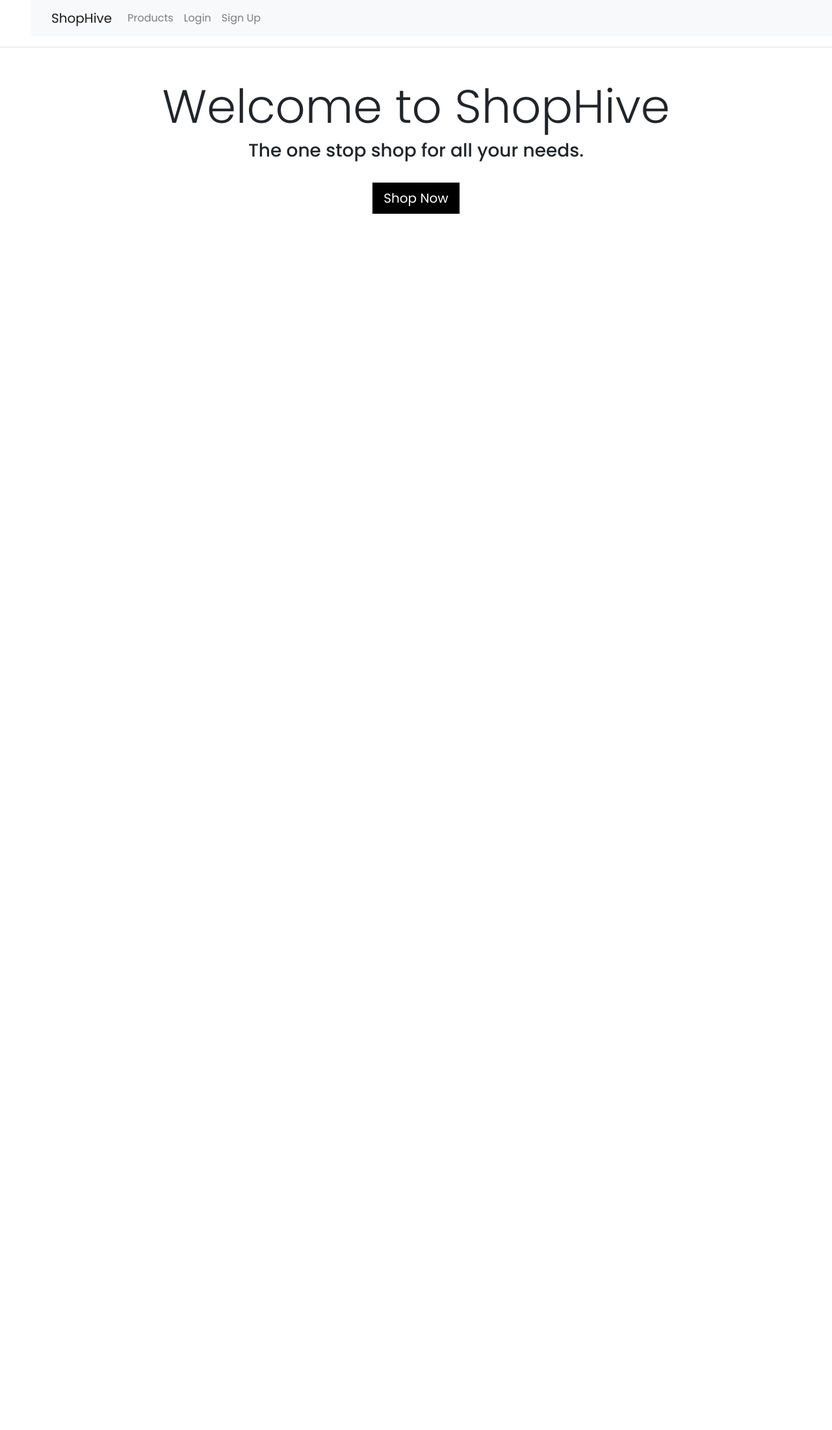
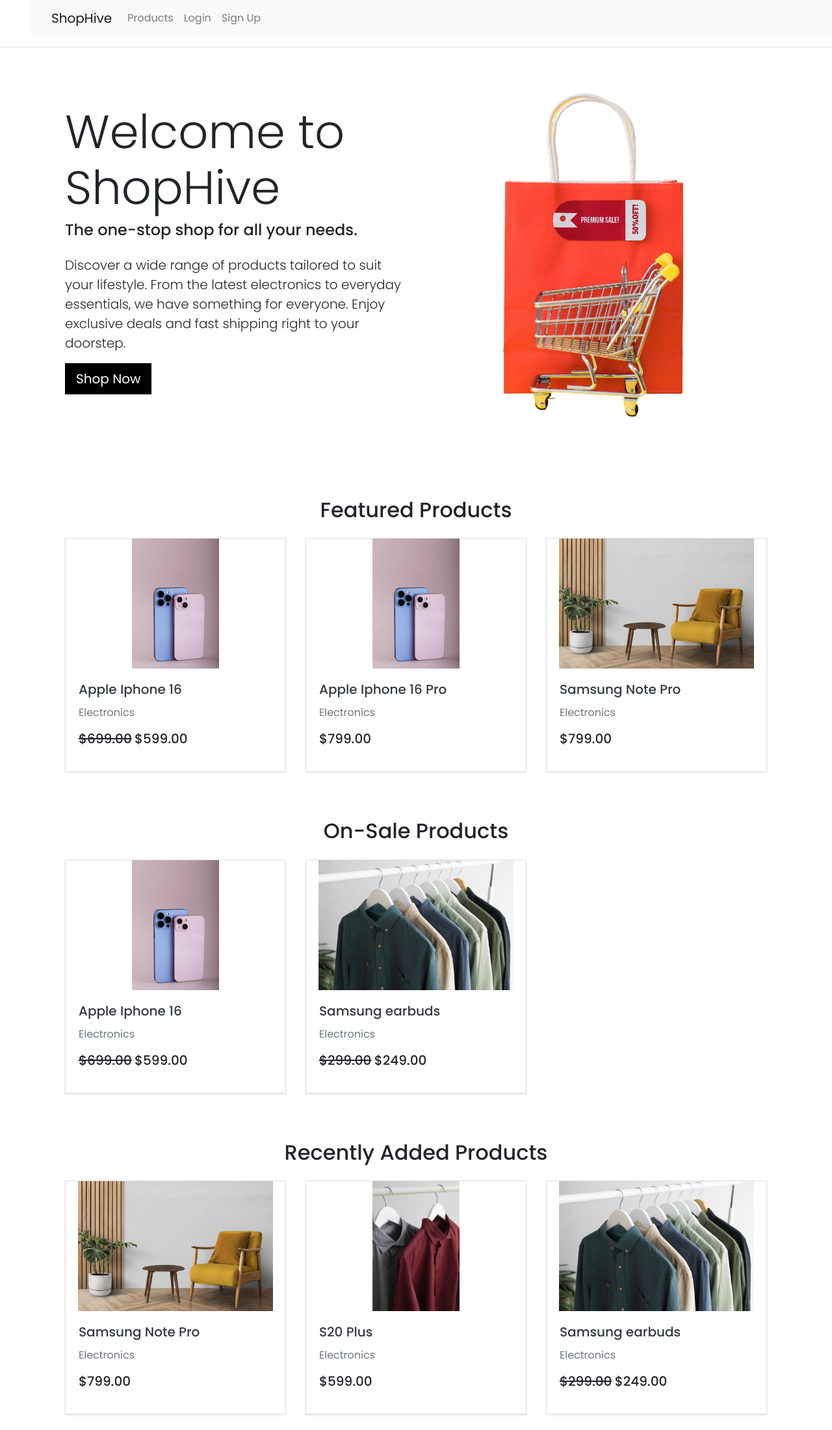
Before and after one commit to mijwad7/ecommerce_project, a Django app: page / in a window 1280 px wide. Shown: the whole page at 65% size. Before the commit the page ends 329 px from the top, so only its background shows below. Run offline with Django 5.2, Linux system fonts and the light colour scheme; data comes from the database, SQL or seed files in the repository; some libraries are stand-ins or nearby versions.

Commit message:
Implemented index page

```diff
--- a/ecommerce_admin/templates/admin/user_list.html
+++ b/ecommerce_admin/templates/admin/user_list.html
@@ -18,7 +18,7 @@
             <td>{{ user.email }}</td>
             <td>{% if user.is_blocked %}Yes{% else %}No{% endif %}</td>
             <td>
-                <a href="{% url 'edit_user' user.id %}" class="btn btn-warning btn-sm">Edit</a>
+                <a href="{% url 'edit_user' user.id %}" class="btn btn-black btn-sm">Edit</a>
             </td>
         </tr>
         {% endfor %}
--- a/ecommerce_app/otp_utils.py
+++ b/ecommerce_app/otp_utils.py
@@ -1,5 +1,6 @@
 from django.core.mail import send_mail
 from .models import EmailOTPDevice
+
 
 def send_otp_to_email(user, force_resend=False):
     # Create or get an existing OTP device for the user
@@ -12,6 +13,6 @@
         # Send OTP via email
         subject = "Your ShopHive Account OTP Code"
         message = f"Welcome to ShopHive. Your OTP code is {otp_code}. It is valid for {EmailOTPDevice.OTP_EXPIRY_MINUTES} minutes."
-        send_mail(subject, message, 'mijuzzuae@gmail.com', [user.email])
+        send_mail(subject, message, "mijuzzuae@gmail.com", [user.email])
         return True  # Indicates a new OTP was sent
     return False  # No new OTP was sent
--- a/ecommerce_app/templates/app/base.html
+++ b/ecommerce_app/templates/app/base.html
@@ -65,7 +65,7 @@
       {% if messages %}
       <div class="container mt-3">
         {% for message in messages %}
-          <div class="alert alert-dismissible fade show {% if message.tags %}alert-{{ message.tags }}{% else %}alert-info{% endif %}" role="alert">
+          <div class="alert alert-dismissible fade show alert-warning" role="alert">
             {{ message }}
             <button type="button" class="close" data-bs-dismiss="alert" aria-label="Close">
               <span aria-hidden="true">&times;</span>
--- a/ecommerce_app/templates/app/index.html
+++ b/ecommerce_app/templates/app/index.html
@@ -1,9 +1,155 @@
-{% extends './base.html' %}
+{% extends './base.html' %} {% load static %} {% block content %}
+<div class="container my-5 banner">
+  <div class="row align-items-center">
+    <div class="col-md-6 text-md-start mb-4 mb-md-0">
+      <h1 class="display-3">Welcome to ShopHive</h1>
+      <p class="h4 mb-4">The one-stop shop for all your needs.</p>
+      <p class="lead">
+        Discover a wide range of products tailored to suit your lifestyle. From
+        the latest electronics to everyday essentials, we have something for
+        everyone. Enjoy exclusive deals and fast shipping right to your
+        doorstep.
+      </p>
+      <a href="{% url 'app:products' %}" class="btn btn-black btn-lg"
+        >Shop Now</a
+      >
+    </div>
+    <div class="col-md-6 text-center">
+      <img
+        src="{% static 'img/banner.png' %}"
+        alt="Banner Image"
+        class="img-fluid"
+      />
+    </div>
+  </div>
+</div>
+<br>
+<!-- Featured Products Section -->
+<div class="container mt-5">
+  <h2 class="text-center mb-4">Featured Products</h2>
+  <div class="row">
+    {% for product in featured_products %}
+    <div class="col-md-4 mb-4">
+      <div class="card h-100 shadow-sm">
+        <a href="{% url 'app:product_detail' product.id %}">
+          <img
+            class="card-img-top"
+            src="{{ product.images.first.image.url }}"
+            alt="{{ product.name }}"
+            style="object-fit: contain; max-height: 200px"
+          />
+        </a>
+        <div class="card-body d-flex flex-column">
+          <h5 class="card-title">
+            <a
+              class="text-dark"
+              href="{% url 'app:product_detail' product.id %}"
+              >{{ product.name }}</a
+            >
+          </h5>
+          <p class="card-text text-muted">{{ product.category }}</p>
+          <p>
+            {% if product.is_on_sale %}
+            <span style="text-decoration: line-through" class="h5"
+              >${{ product.price|floatformat:2 }}</span
+            >
+            <span class="h5">${{ product.sale_price|floatformat:2 }}</span>
+            {% else %}
+            <span class="h5">${{ product.price|floatformat:2 }}</span>
+            {% endif %}
+          </p>
+          {% if request.user.is_authenticated %}
+          <a href="#" class="btn btn-black mt-auto">Add to cart</a>
+          {% endif %}
+        </div>
+      </div>
+    </div>
+    {% endfor %}
+  </div>
+</div>
 
-{% block content %}
-<div class="container my-5 text-center banner" >
-    <h1 class="display-3">Welcome to ShopHive</h1>
-    <p class="h3">The one stop shop for all your needs.</p>
-    <a href="{% url 'app:products' %}" class="btn btn-black btn-lg mt-4">Shop Now</a>
+<!-- On-Sale Products Section -->
+<div class="container mt-5">
+  <h2 class="text-center mb-4">On-Sale Products</h2>
+  <div class="row">
+    {% for product in on_sale_products %}
+    <div class="col-md-4 mb-4">
+      <div class="card h-100 shadow-sm">
+        <a href="{% url 'app:product_detail' product.id %}">
+          <img
+            class="card-img-top"
+            src="{{ product.images.first.image.url }}"
+            alt="{{ product.name }}"
+            style="object-fit: contain; max-height: 200px"
+          />
+        </a>
+        <div class="card-body d-flex flex-column">
+          <h5 class="card-title">
+            <a
+              class="text-dark"
+              href="{% url 'app:product_detail' product.id %}"
+              >{{ product.name }}</a
+            >
+          </h5>
+          <p class="card-text text-muted">{{ product.category }}</p>
+          <p>
+            <span style="text-decoration: line-through" class="h5"
+              >${{ product.price|floatformat:2 }}</span
+            >
+            <span class="h5">${{ product.sale_price|floatformat:2 }}</span>
+          </p>
+          {% if request.user.is_authenticated %}
+          <a href="#" class="btn btn-black mt-auto">Add to cart</a>
+          {% endif %}
+        </div>
+      </div>
+    </div>
+    {% endfor %}
+  </div>
 </div>
+
+<!-- Recently Added Products Section -->
+<div class="container mt-5">
+  <h2 class="text-center mb-4">Recently Added Products</h2>
+  <div class="row">
+    {% for product in recently_added_products %}
+    <div class="col-md-4 mb-4">
+      <div class="card h-100 shadow-sm">
+        <a href="{% url 'app:product_detail' product.id %}">
+          <img
+            class="card-img-top"
+            src="{{ product.images.first.image.url }}"
+            alt="{{ product.name }}"
+            style="object-fit: contain; max-height: 200px"
+          />
+        </a>
+        <div class="card-body d-flex flex-column">
+          <h5 class="card-title">
+            <a
+              class="text-dark"
+              href="{% url 'app:product_detail' product.id %}"
+              >{{ product.name }}</a
+            >
+          </h5>
+          <p class="card-text text-muted">{{ product.category }}</p>
+          <p>
+            {% if product.is_on_sale %}
+            <span style="text-decoration: line-through" class="h5"
+              >${{ product.price|floatformat:2 }}</span
+            >
+            <span class="h5">${{ product.sale_price|floatformat:2 }}</span>
+            {% else %}
+            <span class="h5">${{ product.price|floatformat:2 }}</span>
+            {% endif %}
+          </p>
+          {% if request.user.is_authenticated %}
+          <a href="#" class="btn btn-black mt-auto">Add to cart</a>
+          {% endif %}
+        </div>
+      </div>
+    </div>
+    {% endfor %}
+  </div>
+</div>
+
 {% endblock %}
--- a/ecommerce_app/views.py
+++ b/ecommerce_app/views.py
@@ -95,7 +95,15 @@
         return redirect('login')
 
 def index(request):
-    return render(request, "app/index.html")
+    featured_products = Product.objects.filter(is_featured=True)[:3]
+    on_sale_products = Product.objects.filter(is_on_sale=True)[:3]
+    recently_added_products = Product.objects.filter().order_by('-id')[:3]
+
+    return render(request, "app/index.html", {
+        'featured_products': featured_products,
+        'on_sale_products': on_sale_products,
+        'recently_added_products': recently_added_products
+    })
 
 
 def products(request):
```
Also changed, not shown: ecommerce_admin/forms.py (+15 -1 lines), ecommerce_app/templates/app/product_detail.html (+3 -6 lines), ecommerce_app/static/img/banner.png (added).
